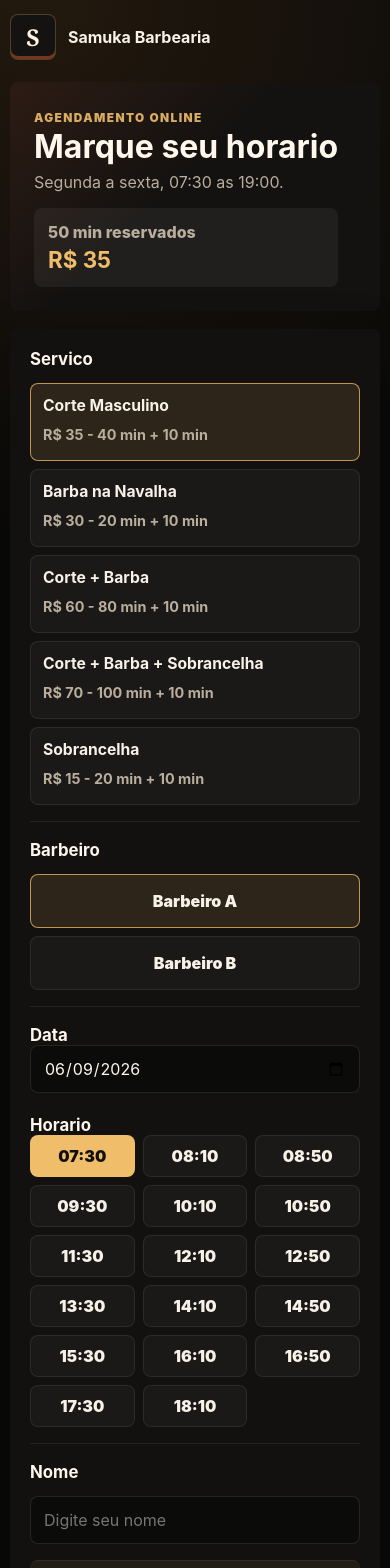
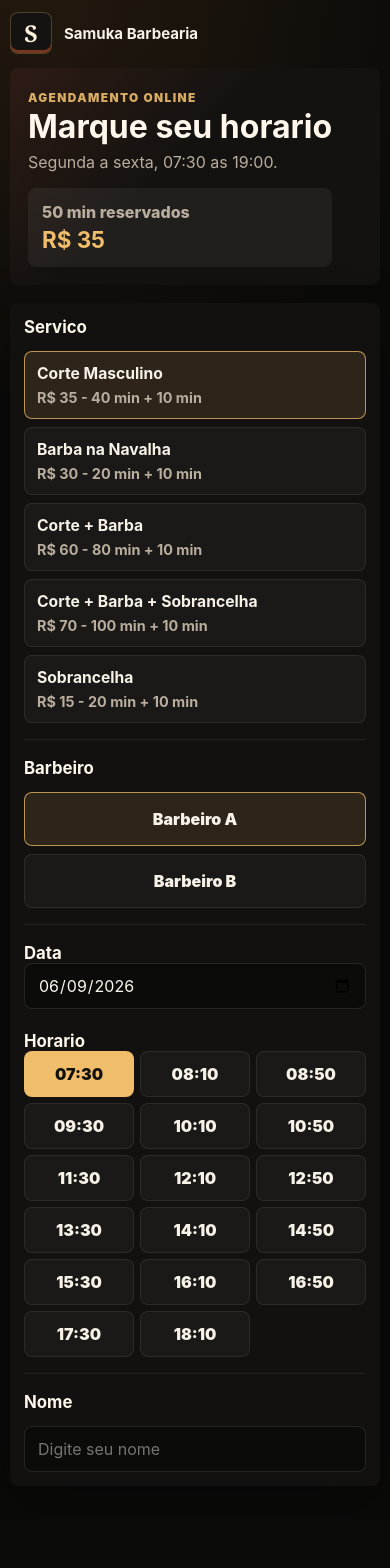
Before and after one commit to Samuel0G/Sistema-Barbearia, a React (Vite) app: page /agendar in a window 390 px wide. Shown: the top 1568 px of the page. After the commit the page ends 1516 px from the top, so only its background shows below. Built offline with nearby package versions, Linux system fonts and the light colour scheme.

Commit message:
Improve scheduling controls and mobile admin layout

```diff
--- a/src/main.jsx
+++ b/src/main.jsx
@@ -280,6 +280,13 @@ function BookingPage({ appointments, onCreate, services }) {
   const blockMinutes = getServiceBlockMinutes(selectedService);
   const timeUntilAppointment = getTimeUntilAppointment(form.date, form.time, now);
   const selectedTimePassed = isAppointmentInPast(form.date, form.time, now);
+  const bookingReady = Boolean(
+    form.serviceId &&
+    form.barber &&
+    form.date &&
+    form.time &&
+    form.customerName.trim(),
+  );
   const availableTimes = useMemo(
     () => getAvailableTimes(appointments, form.date, form.barber, blockMinutes, { includePast: false, services }),
     [appointments, blockMinutes, form.date, form.barber],
@@ -434,6 +441,7 @@ function BookingPage({ appointments, onCreate, services }) {
           />
         </section>
 
+        {bookingReady && (
           <div className="appointment-summary">
             <span className="summary-label">Resumo</span>
             <dl>
@@ -451,14 +459,14 @@ function BookingPage({ appointments, onCreate, services }) {
               </div>
               <div>
                 <dt>Horario</dt>
-              <dd>{form.time || 'Selecione'}</dd>
+                <dd>{form.time}</dd>
               </div>
               <div>
                 <dt>Reserva</dt>
                 <dd>{blockMinutes} min</dd>
               </div>
             </dl>
-          {form.time && <p className="time-until">{timeUntilAppointment}</p>}
+            <p className="time-until">{timeUntilAppointment}</p>
             <button
               className="primary-button"
               disabled={!availableTimes.length || selectedTimePassed || appointmentConfirmed}
@@ -467,6 +475,7 @@ function BookingPage({ appointments, onCreate, services }) {
               Confirmar
             </button>
           </div>
+        )}
 
         {error && <p className="feedback error">{error}</p>}
         {confirmation && (
@@ -663,8 +672,6 @@ function BarberDashboard({ appointments, onCreate, onDelete, onServiceChange, on
         </article>
       </div>
 
-      <ServiceSettings services={services} onServiceChange={onServiceChange} />
-
       <div className="agenda-layout">
         <div className="timeline">
           {dayAppointments.length ? (
@@ -683,7 +690,7 @@ function BarberDashboard({ appointments, onCreate, onDelete, onServiceChange, on
                 </div>
                 <span className={`status ${appointment.status}`}>{statusLabel(appointment.status)}</span>
                 <div className="timeline-actions">
-                  {appointment.type !== 'block' && (
+                  {appointment.type !== 'block' && appointment.status === 'agendado' && (
                     <>
                       <button onClick={() => onStatusChange(appointment.id, 'concluido')} type="button">
                         Concluir
@@ -713,8 +720,9 @@ function BarberDashboard({ appointments, onCreate, onDelete, onServiceChange, on
         </div>
 
         <div className="admin-side">
-          <form className="manual-booking" onSubmit={addManualAppointment}>
-            <h2>Adicionar horario</h2>
+          <details className="admin-drawer">
+            <summary>Adicionar horario</summary>
+            <form className="manual-booking drawer-content" onSubmit={addManualAppointment}>
 
               <label>
                 Cliente
@@ -793,9 +801,11 @@ function BarberDashboard({ appointments, onCreate, onDelete, onServiceChange, on
 
               {manualError && <p className="feedback error">{manualError}</p>}
             </form>
+          </details>
 
-          <form className="manual-booking" onSubmit={addManualBlock}>
-            <h2>Bloquear horario</h2>
+          <details className="admin-drawer">
+            <summary>Bloquear horario</summary>
+            <form className="manual-booking drawer-content" onSubmit={addManualBlock}>
 
               <label>
                 Motivo
@@ -837,9 +847,11 @@ function BarberDashboard({ appointments, onCreate, onDelete, onServiceChange, on
 
               {blockError && <p className="feedback error">{blockError}</p>}
             </form>
+          </details>
 
-          <section className="manual-booking">
-            <h2>Historico por cliente</h2>
+          <details className="admin-drawer">
+            <summary>Historico por cliente</summary>
+            <section className="manual-booking drawer-content">
               <input
                 value={historyQuery}
                 onChange={(event) => setHistoryQuery(event.target.value)}
@@ -859,8 +871,14 @@ function BarberDashboard({ appointments, onCreate, onDelete, onServiceChange, on
                 )}
               </div>
             </section>
+          </details>
         </div>
       </div>
+
+      <details className="admin-drawer full-drawer">
+        <summary>Duracao e margem dos servicos</summary>
+        <ServiceSettings services={services} onServiceChange={onServiceChange} />
+      </details>
     </section>
   );
 }
--- a/src/styles.css
+++ b/src/styles.css
@@ -9,6 +9,15 @@
 
 * {
   box-sizing: border-box;
+}
+
+main,
+section,
+article,
+div,
+form,
+label {
+  min-width: 0;
 }
 
 body {
@@ -28,6 +37,7 @@ select {
 
 button {
   cursor: pointer;
+  min-width: 0;
 }
 
 .app-shell {
@@ -135,6 +145,7 @@ p {
   display: grid;
   gap: 16px;
   width: min(430px, 100%);
+  max-width: 100%;
   border-radius: 8px;
   padding: 24px;
   background: #12110f;
@@ -259,6 +270,7 @@ p {
 
 .service-option strong {
   font-size: 0.98rem;
+  overflow-wrap: anywhere;
 }
 
 .service-option span {
@@ -538,6 +550,53 @@ button:disabled {
   gap: 14px;
 }
 
+.admin-drawer {
+  overflow: hidden;
+  border: 1px solid rgba(255, 255, 255, 0.08);
+  border-radius: 8px;
+  background: #12110f;
+}
+
+.admin-drawer summary {
+  display: flex;
+  align-items: center;
+  justify-content: space-between;
+  min-height: 52px;
+  padding: 0 16px;
+  color: #fff7ec;
+  cursor: pointer;
+  font-weight: 900;
+  list-style: none;
+}
+
+.admin-drawer summary::-webkit-details-marker {
+  display: none;
+}
+
+.admin-drawer summary::after {
+  content: "+";
+  color: #f0bd6a;
+  font-size: 1.25rem;
+}
+
+.admin-drawer[open] summary {
+  border-bottom: 1px solid rgba(255, 255, 255, 0.08);
+}
+
+.admin-drawer[open] summary::after {
+  content: "-";
+}
+
+.admin-drawer .drawer-content {
+  border-radius: 0;
+  box-shadow: none;
+}
+
+.full-drawer .service-settings {
+  border-radius: 0;
+  box-shadow: none;
+}
+
 .timeline {
   display: grid;
   gap: 10px;
@@ -577,6 +636,7 @@ button:disabled {
 
 .timeline-info h3 {
   color: #fff7ec;
+  overflow-wrap: anywhere;
 }
 
 .timeline-info p,
@@ -701,8 +761,8 @@ button:disabled {
 
 @media (max-width: 700px) {
   .app-shell {
-    width: min(100% - 20px, 1120px);
-    padding-top: 14px;
+    width: 100%;
+    padding: 12px 12px 30px;
   }
 
   .topbar,
@@ -717,11 +777,80 @@ button:disabled {
     width: 100%;
   }
 
-  .service-options,
-  .admin-stats,
+  .topbar {
+    margin-bottom: 14px;
+  }
+
+  .brand-mark {
+    width: 42px;
+    height: 42px;
+  }
+
+  .ghost-button {
+    width: 100%;
+  }
+
+  .login-screen {
+    min-height: calc(100vh - 82px);
+    align-items: center;
+  }
+
+  .login-card,
+  .booking-card,
+  .manual-booking {
+    padding: 16px;
+  }
+
+  .booking-header,
+  .agenda-heading {
+    min-height: auto;
+    padding: 18px;
+  }
+
+  .booking-header h1,
+  .agenda-heading h1 {
+    font-size: 2rem;
+  }
+
+  .service-options {
+    grid-template-columns: 1fr;
+  }
+
+  .service-option {
+    min-height: 68px;
+  }
+
   .barber-options,
   .appointment-summary dl {
     grid-template-columns: 1fr;
+  }
+
+  .time-chip-grid {
+    grid-template-columns: repeat(3, minmax(0, 1fr));
+  }
+
+  .time-chip {
+    min-height: 46px;
+    padding: 0 6px;
+  }
+
+  .admin-stats {
+    grid-template-columns: repeat(3, minmax(0, 1fr));
+    gap: 6px;
+  }
+
+  .admin-stats article {
+    gap: 5px;
+    padding: 10px 8px;
+  }
+
+  .admin-stats span {
+    font-size: 0.7rem;
+    line-height: 1.2;
+  }
+
+  .admin-stats strong {
+    font-size: 1.45rem;
   }
 
   .quick-summary {
@@ -730,18 +859,51 @@ button:disabled {
   }
 
   .timeline-card {
-    grid-template-columns: 48px minmax(0, 1fr);
+    grid-template-columns: 44px minmax(0, 1fr);
+    gap: 10px;
+    padding: 12px;
   }
 
   .client-avatar {
-    width: 48px;
-    height: 48px;
+    width: 44px;
+    height: 44px;
   }
 
   .status,
   .timeline-actions {
     grid-column: 2;
     justify-self: start;
+  }
+
+  .timeline-actions {
+    width: 100%;
+    flex-wrap: wrap;
+  }
+
+  .timeline-actions button {
+    flex: 1 1 auto;
+    min-height: 42px;
+  }
+
+  .timeline-actions .delete-button {
+    flex: 0 0 auto;
+  }
+
+  .admin-drawer summary {
+    min-height: 50px;
+    padding: 0 14px;
+  }
+
+  .service-settings {
+    padding: 14px;
+  }
+
+  .service-settings-grid {
+    grid-template-columns: 1fr;
+  }
+
+  .inline-fields {
+    grid-template-columns: repeat(2, minmax(0, 1fr));
   }
 
   .primary-button {
@@ -756,3 +918,36 @@ button:disabled {
     width: 100%;
   }
 }
+
+@media (max-width: 420px) {
+  .app-shell {
+    padding-right: 10px;
+    padding-left: 10px;
+  }
+
+  .brand-lockup strong {
+    font-size: 0.94rem;
+  }
+
+  .booking-card,
+  .login-card,
+  .manual-booking {
+    padding: 14px;
+  }
+
+  .appointment-summary dl,
+  .barber-options,
+  .inline-fields {
+    grid-template-columns: 1fr;
+  }
+
+  .time-chip-grid {
+    grid-template-columns: repeat(3, minmax(0, 1fr));
+    gap: 6px;
+  }
+
+  input,
+  select {
+    min-height: 46px;
+  }
+}
```
Also changed, not shown: 1 other file (tests, documents, lock files or other folders). Lines whose indentation alone changed are shown as unchanged.
